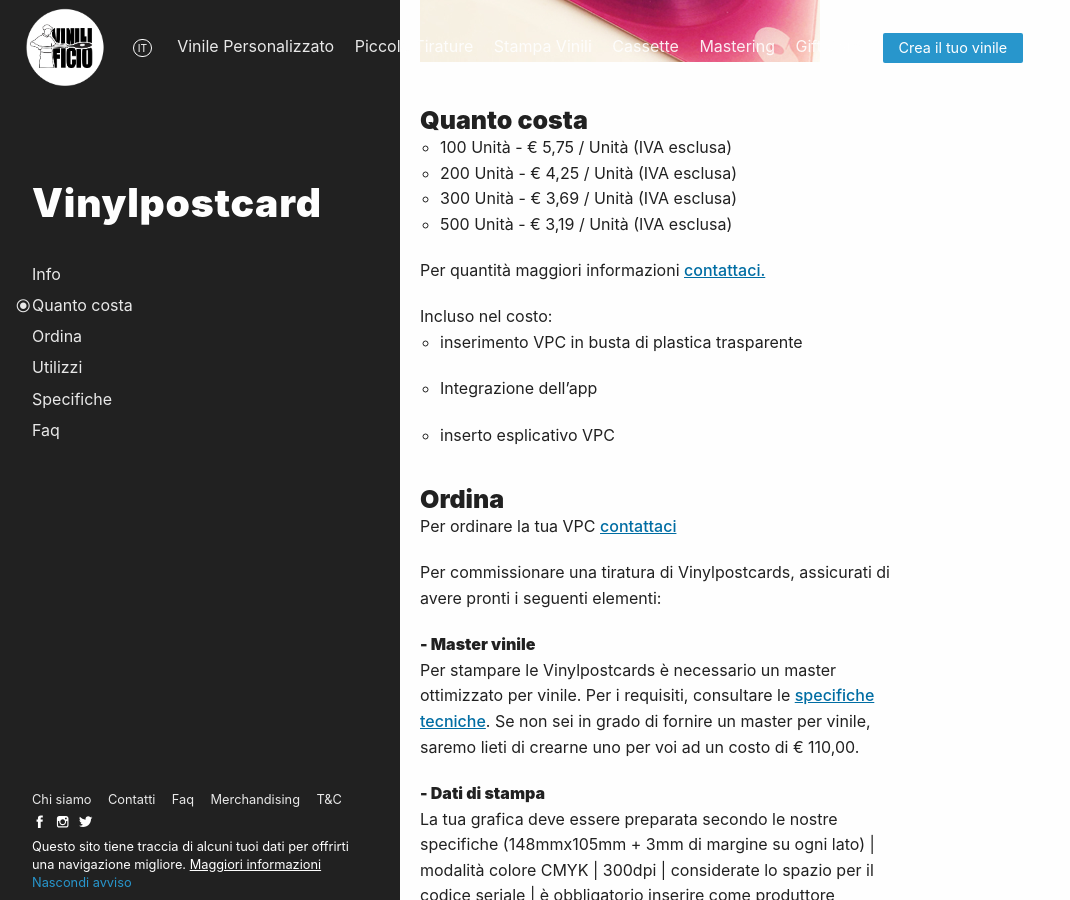
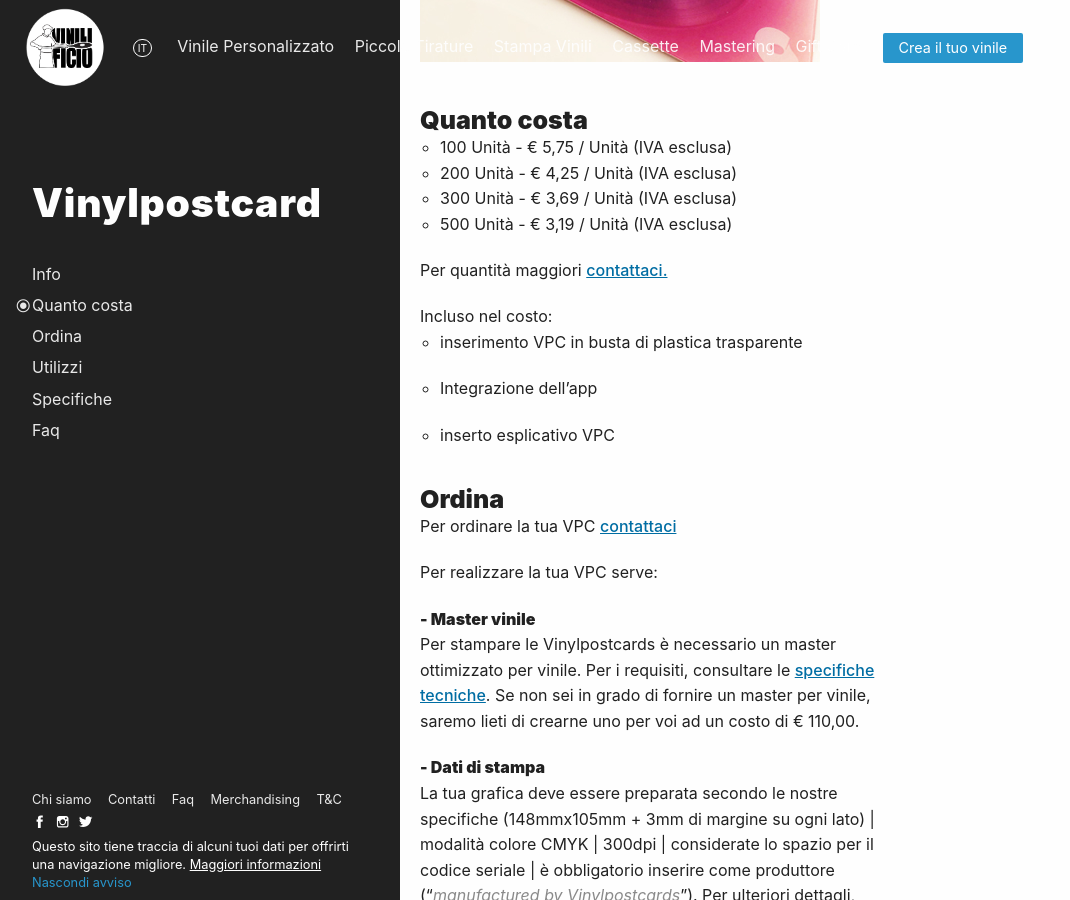
Before and after one commit to Vinilificio/vinilificio.com, a Jekyll site: the page built from _pages/vpc.md, in a window 1280 px wide and 900 px high, scrolled down 1336 px. Shown: the whole window, without its empty margins (0-1070 px from the left). Built offline with Jekyll 4.4.1, drawn with Linux system fonts in a browser that asks for light colours; nearby versions of some CDN libraries; comment, search, counter and statistics services are not loaded.

Commit message:
Update vpc.md

```diff
--- a/_pages/vpc.md
+++ b/_pages/vpc.md
@@ -44,7 +44,7 @@
 * 300 Unità - € 3,69 / Unità (IVA esclusa)
 * 500 Unità - € 3,19 / Unità (IVA esclusa)
 
-Per quantità maggiori informazioni <a href="/contatti/">contattaci.</a>
+Per quantità maggiori <a href="/contatti/">contattaci.</a>
 
 Incluso nel costo:
 
@@ -58,7 +58,7 @@
 
 Per ordinare la tua VPC <a href="mailto:info@vinilificio.com">contattaci</a>
 
-Per commissionare una tiratura di Vinylpostcards, assicurati di avere pronti i seguenti elementi:
+Per realizzare la tua VPC serve:
 
 **- Master vinile**\
 Per stampare le Vinylpostcards è necessario un master ottimizzato per vinile. Per i requisiti, consultare le <a href="/specifiche-vpc/">specifiche tecniche</a>. Se non sei in grado di fornire un master per vinile, saremo lieti di crearne uno per voi ad un costo di € 110,00.
```
